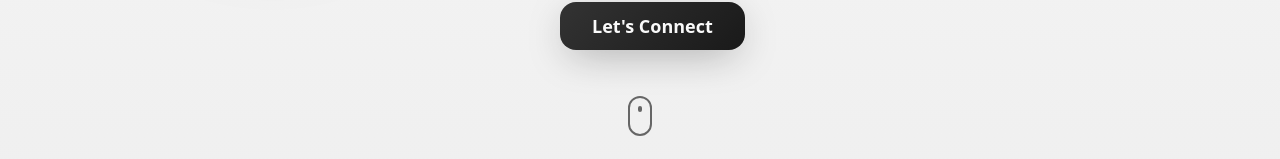
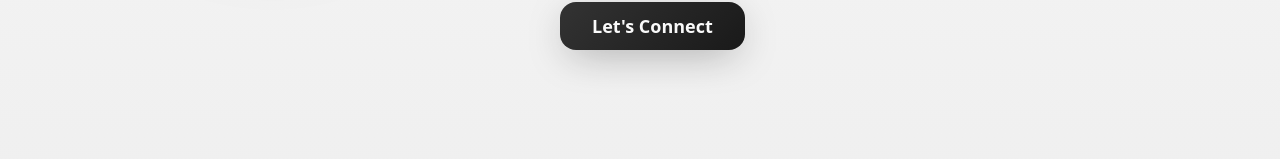
Before and after one commit to andemahendra26-commits/andemahendra-portfolio, a React (Vite) app: page / in a window 1280 px wide. Shown: the part 641-800 px from the top of the page. Built offline with nearby package versions, Linux system fonts and the light colour scheme.

Commit message:
Remove hero mouse animation

```diff
--- a/src/components/Hero.tsx
+++ b/src/components/Hero.tsx
@@ -203,26 +203,6 @@ const Hero = () => {
           </motion.div>
         </div>
       </motion.div>
-
-      {/* Scroll Indicator */}
-      <motion.div
-        className="absolute bottom-8 left-1/2 transform -translate-x-1/2"
-        initial={{ opacity: 0 }}
-        animate={{ opacity: 1 }}
-        transition={{ delay: 2 }}
-      >
-        <motion.div
-          animate={{ y: [0, 10, 0] }}
-          transition={{ duration: 1.5, repeat: Infinity, ease: "easeInOut" }}
-          className="w-6 h-10 rounded-full border-2 flex items-start justify-center p-2"
-          style={{ borderColor: 'hsl(var(--grey-150))' }}
-        >
-          <motion.div
-            className="w-1.5 h-1.5 rounded-full"
-            style={{ background: 'hsl(var(--grey-150))' }}
-          />
-        </motion.div>
-      </motion.div>
     </section>
   );
 };
--- a/src/integrations/supabase/client.ts
+++ /dev/null
@@ -1,17 +0,0 @@
-// This file is automatically generated. Do not edit it directly.
-import { createClient } from '@supabase/supabase-js';
-import type { Database } from './types';
-
-const SUPABASE_URL = import.meta.env.VITE_SUPABASE_URL;
-const SUPABASE_PUBLISHABLE_KEY = import.meta.env.VITE_SUPABASE_PUBLISHABLE_KEY;
-
-// Import the supabase client like this:
-// import { supabase } from "@/integrations/supabase/client";
-
-export const supabase = createClient<Database>(SUPABASE_URL, SUPABASE_PUBLISHABLE_KEY, {
-  auth: {
-    storage: localStorage,
-    persistSession: true,
-    autoRefreshToken: true,
-  }
-});
```
